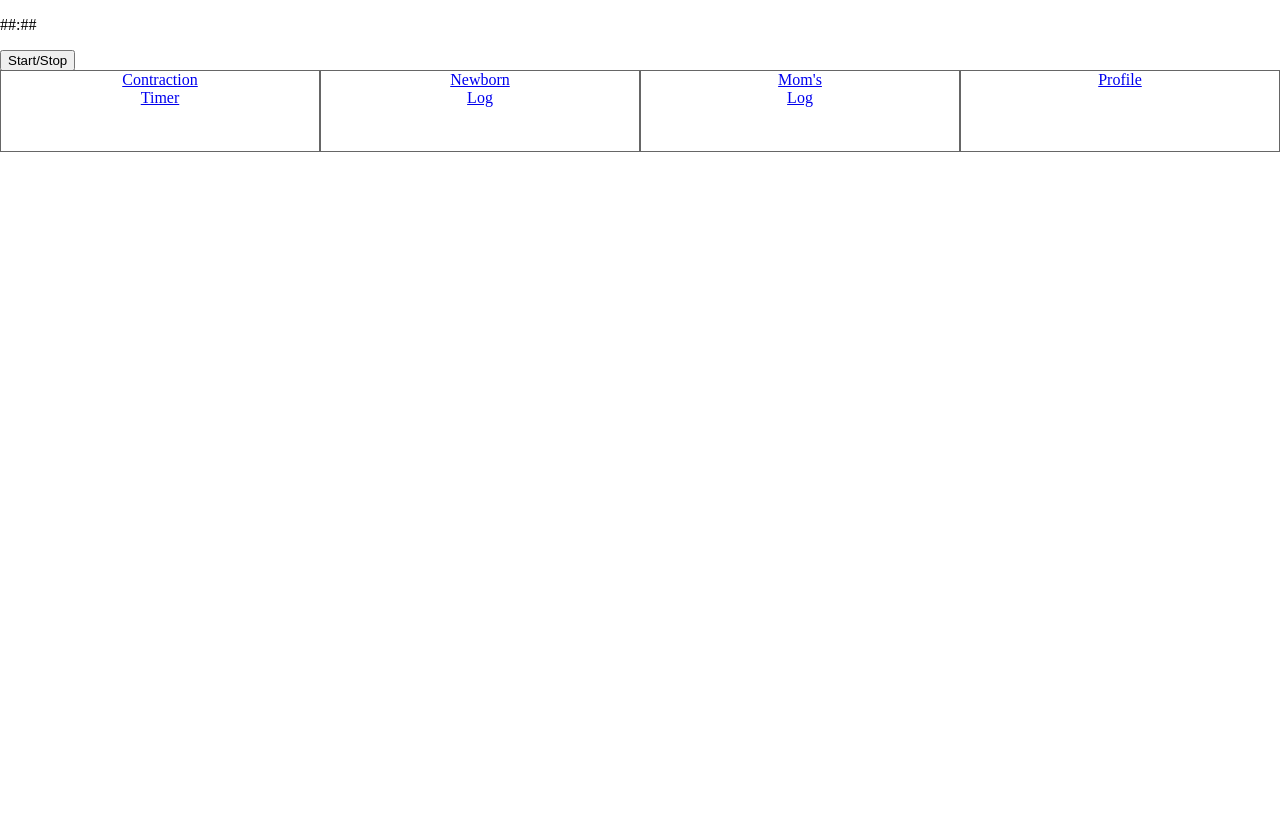
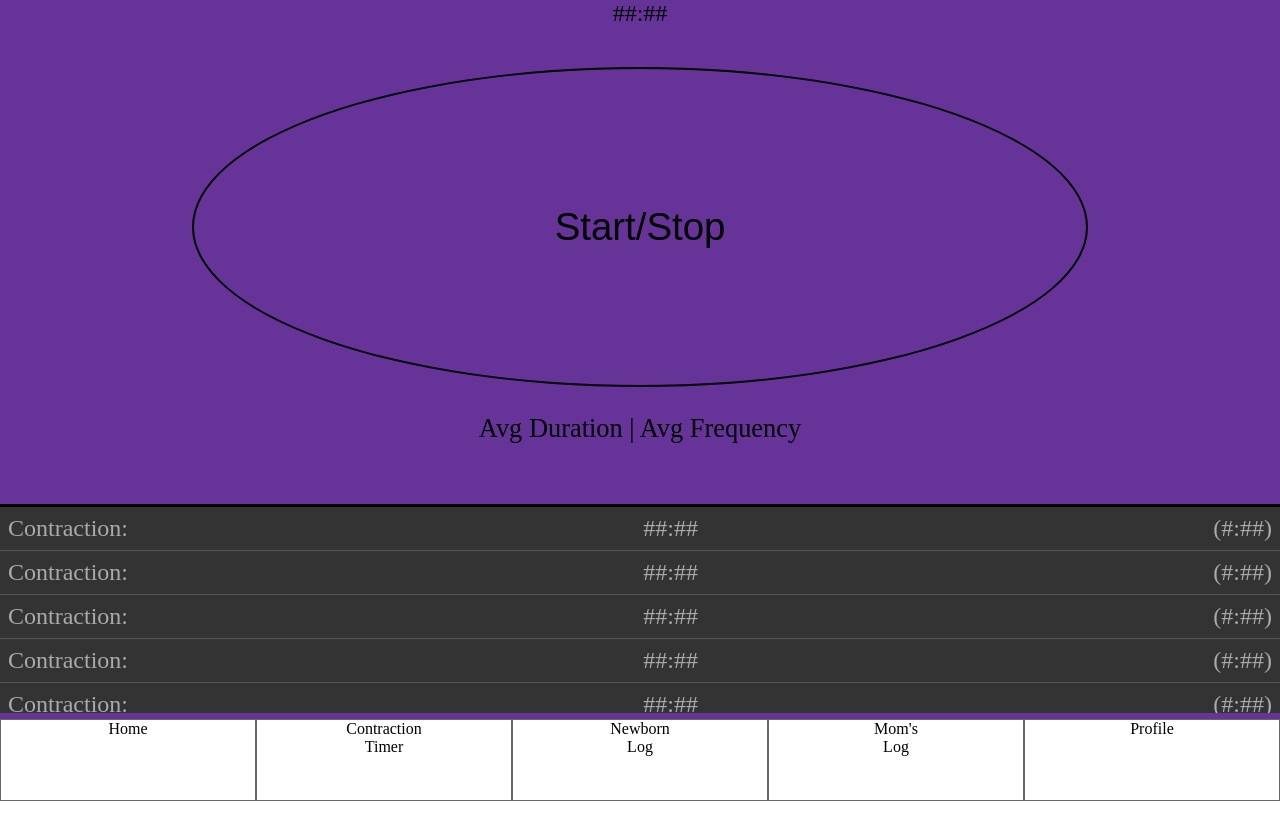
Before and after one commit to zacharymorel/Mother-Native-FrontEnd, a React (Create React App) app: page /timer in a window 1280 px wide. Built offline with nearby package versions, Linux system fonts and the light colour scheme.

Commit message:
Home screen, Nav and Timer components built out to visual standards.

```diff
--- a/src/components/Nav.js
+++ b/src/components/Nav.js
@@ -5,6 +5,7 @@ export default class Nav extends Component {
   render() {
     return (
       <div className="nav">
+        <Link to="/">Home</Link>
         <Link to="/timer">Contraction<br/>Timer</Link>
         <Link to="/nbl">Newborn<br/>Log</Link>
         <Link to="/momlog">Mom's<br/>Log</Link>
--- a/src/components/Timer.js
+++ b/src/components/Timer.js
@@ -4,8 +4,48 @@ export default class Timer extends Component {
   render() {
     return (
       <div className="timer">
-        <p className="counter">##:##</p>
-        <button className="startStop">Start/Stop</button>
+        <div className="timerTop">
+          <p className="counter">##:##</p>
+          <button className="startStop">Start/Stop</button>
+          <p className="averages">Avg Duration  |  Avg Frequency</p>
+        </div>
+        <ul className="laps">
+          <li className="contraction">
+            <span>Contraction:</span>
+            <span className="timestamp">##:##</span>
+            <span className="duration">(#:##)</span>
+          </li>
+          <li className="contraction">
+            <span>Contraction:</span>
+            <span className="timestamp">##:##</span>
+            <span className="duration">(#:##)</span>
+          </li>
+          <li className="contraction">
+            <span>Contraction:</span>
+            <span className="timestamp">##:##</span>
+            <span className="duration">(#:##)</span>
+          </li>
+          <li className="contraction">
+            <span>Contraction:</span>
+            <span className="timestamp">##:##</span>
+            <span className="duration">(#:##)</span>
+          </li>
+          <li className="contraction">
+            <span>Contraction:</span>
+            <span className="timestamp">##:##</span>
+            <span className="duration">(#:##)</span>
+          </li>
+          <li className="contraction">
+            <span>Contraction:</span>
+            <span className="timestamp">##:##</span>
+            <span className="duration">(#:##)</span>
+          </li>
+          <li className="contraction">
+            <span>Contraction:</span>
+            <span className="timestamp">##:##</span>
+            <span className="duration">(#:##)</span>
+          </li>
+        </ul>
       </div>
     );
   }
--- a/src/styles/index.css
+++ b/src/styles/index.css
@@ -1,12 +1,13 @@
 html {
-  height: 100vh;
+  height: 100%;
 }
 body {
-  height: 100vh;
+  height: 100%;
   margin: 0;
 }
 
 .nav {
+  font-size: 100%;
   display: flex;
   flex-flow: row nowrap;
   align-items: center;
@@ -14,16 +15,60 @@ body {
 }
 
 .nav a {
+  color: black;
   border: 1px solid #666;
   flex-basis: 25%;
   height: 100%;
   text-align: center;
+  text-decoration: none;
 }
 
-.home {
-  font-size: 400%;
+.home,
+.timer {
+  font-size: 300%;
   background-color: rebeccapurple;
   height: 90vh;
   width: 100vw;
   text-align: center;
 }
+
+.timerTop {
+  height: 60vh;
+}
+
+.counter {
+  font-size: 50%;
+  margin: 0;
+}
+
+.startStop {
+  background-color: transparent;
+  font-size: 80%;
+  height: 40vh;
+  width: 70vw;
+  border: 2px solid black;
+  border-radius: 50%;
+  margin-top: 5vh;
+}
+
+.averages {
+  font-size: 55%;
+}
+
+.laps {
+  height: 25.8vh;
+  list-style: none;
+  padding-left: 0;
+  background-color: #333333;
+  border-top: 3px solid black;
+  font-size: 50%;
+  overflow: scroll;
+}
+
+.contraction {
+  border-bottom: 1px solid #555555;
+  color: #aaaaaa;
+  display: flex;
+  justify-content: space-between;
+  padding: 8px;
+}
```
Also changed, not shown: package.json (+6 -1 lines), 1 other file (tests, documents, lock files or other folders).
